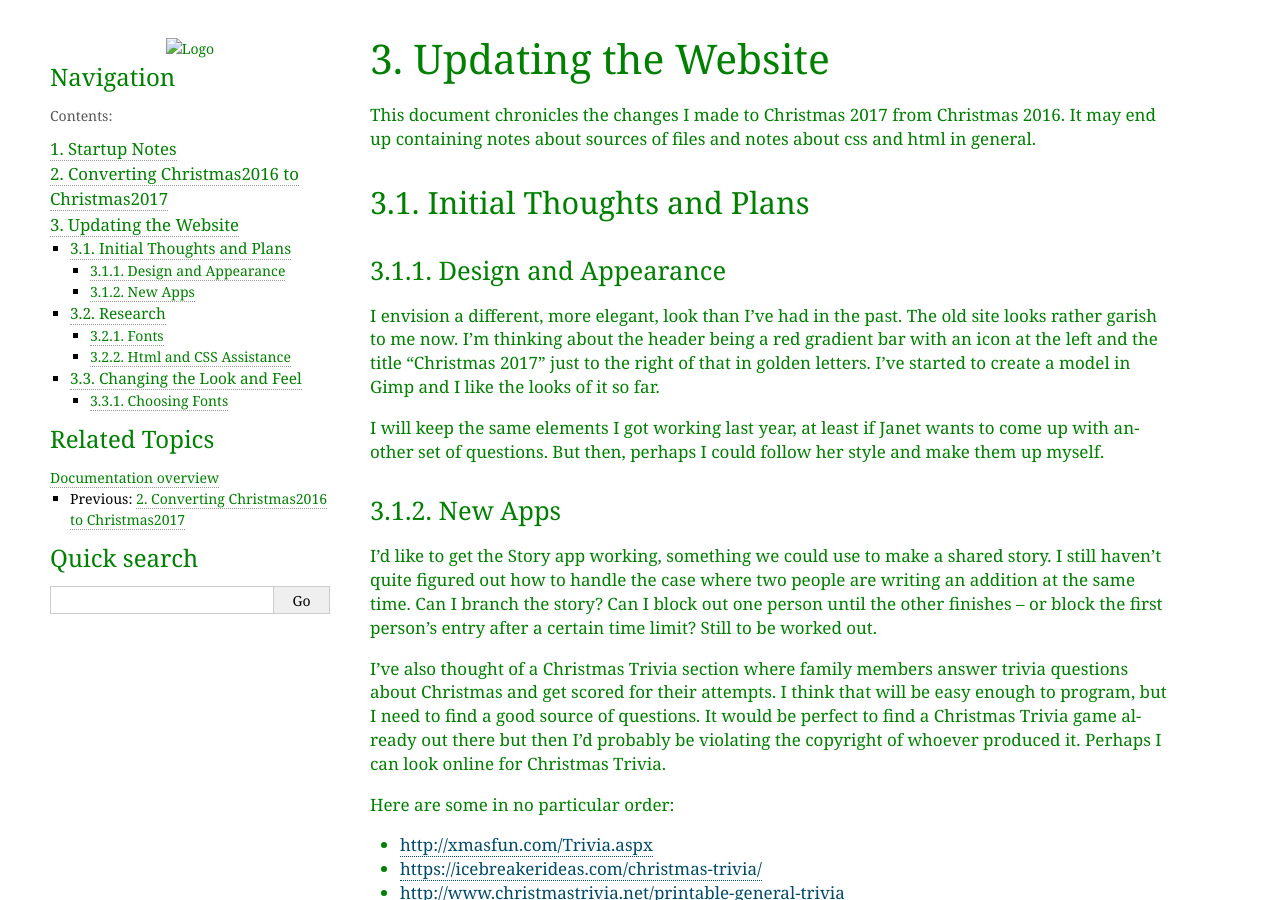
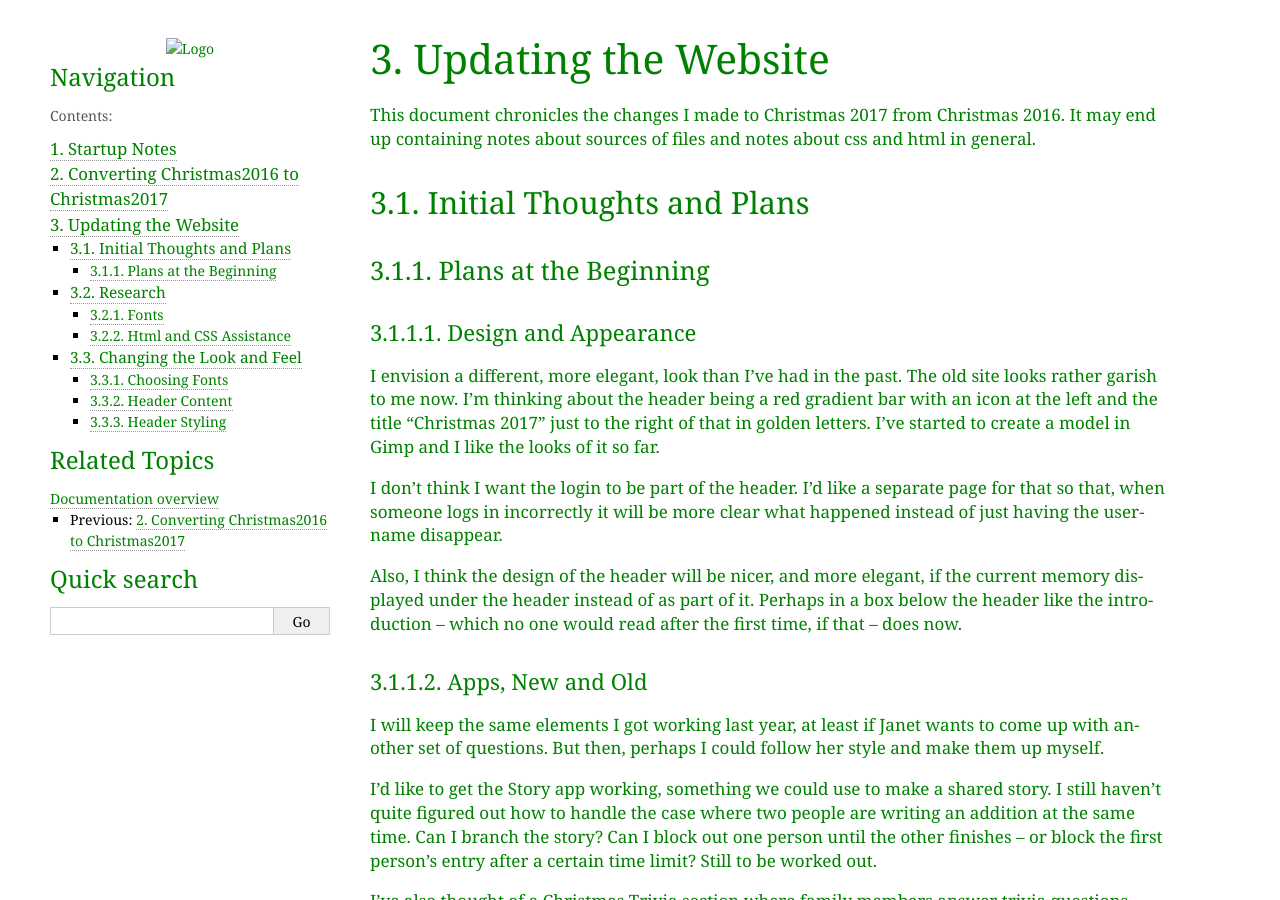
Before and after one commit to JMorris1575/christmas17, a Sphinx documentation site: the page built from docs/updating.rst, in a window 1280 px wide and 900 px high. Built offline with Sphinx 7.4.7, drawn with Linux system fonts in a browser that asks for light colours; some of the changed text lies outside the part shown.

Commit message:
Started updating header appearance

```diff
--- a/docs/updating.rst
+++ b/docs/updating.rst
@@ -7,20 +7,34 @@
 Initial Thoughts and Plans
 --------------------------
 
+.. index:: Plans; initial
+
+Plans at the Beginning
+++++++++++++++++++++++
+
+.. index:: Design; header
+
 Design and Appearance
-+++++++++++++++++++++
+*********************
 
 I envision a different, more elegant, look than I've had in the past. The old site looks rather garish to me now. I'm
 thinking about the header being a red gradient bar with an icon at the left and the title "Christmas 2017" just to the
 right of that in golden letters. I've started to create a model in Gimp and I like the looks of it so far.
 
+I don't think I want the login to be part of the header. I'd like a separate page for that so that, when someone logs
+in incorrectly it will be more clear what happened instead of just having the username disappear.
+
+Also, I think the design of the header will be nicer, and more elegant, if the current memory displayed under the header
+instead of as part of it. Perhaps in a box below the header like the introduction -- which no one would read after the
+first time, if that -- does now.
+
+.. index:: Apps; ideas
+
+Apps, New and Old
+*****************
+
 I will keep the same elements I got working last year, at least if Janet wants to come up with another set of questions.
 But then, perhaps I could follow her style and make them up myself.
-
-.. index:: New Apps; ideas
-
-New Apps
-++++++++
 
 I'd like to get the Story app working, something we could use to make a shared story. I still haven't quite figured out
 how to handle the case where two people are writing an addition at the same time. Can I branch the story? Can I block
@@ -79,4 +93,15 @@
 ++++++++++++++
 
 The header font, the one with the website's title "Christmas 2017" this year is set in the header. Last year it was
-Gregorian. This year I might try
+Gregorian. This year I might try OldStandard.
+
+.. index:: Updating; contents
+
+Header Content
+++++++++++++++
+
+I had to change ``base.html`` to refer to ``christmas17.css`` and give "Christmas 2017" as the title of the page. So far
+I have only changed ``header.html`` to say "Christmas 2017" in the banner rather than "Christmas 2016."
+
+Header Styling
+++++++++++++++
```
Also changed, not shown: Christmas2017/static/site/css/christmas17.css (+8 -6 lines).
